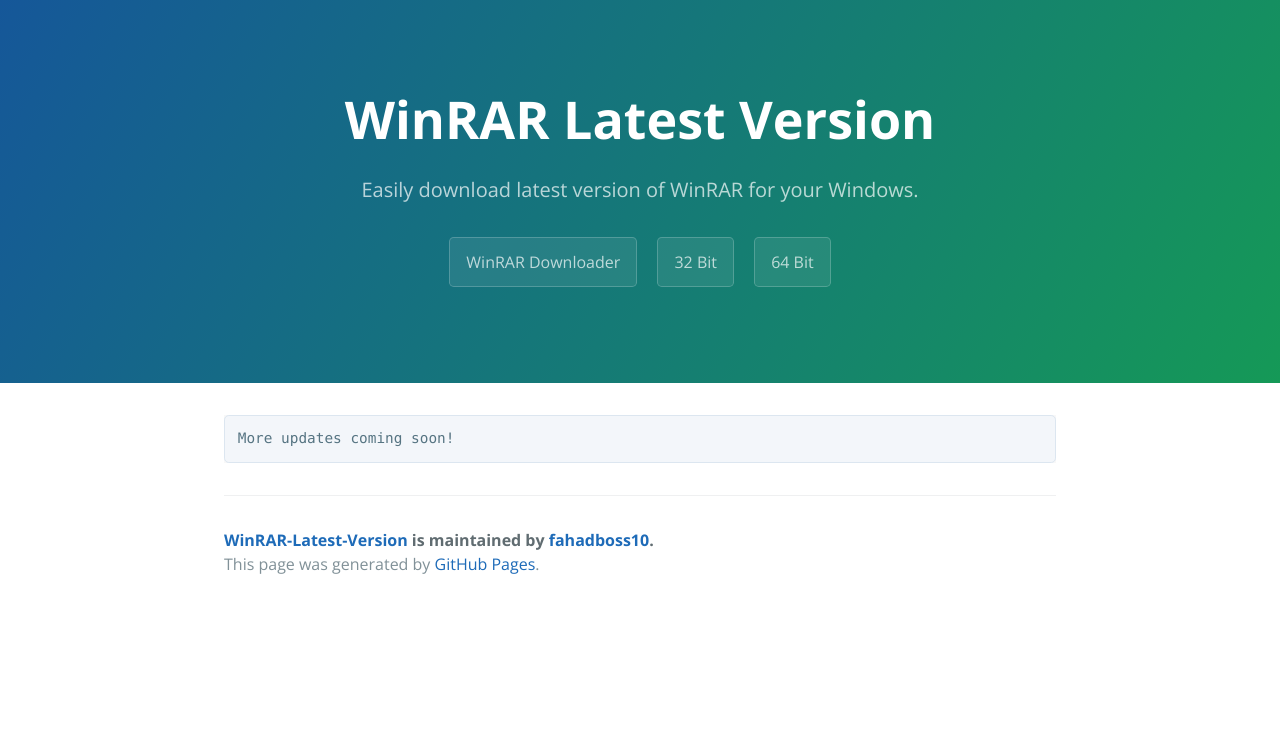
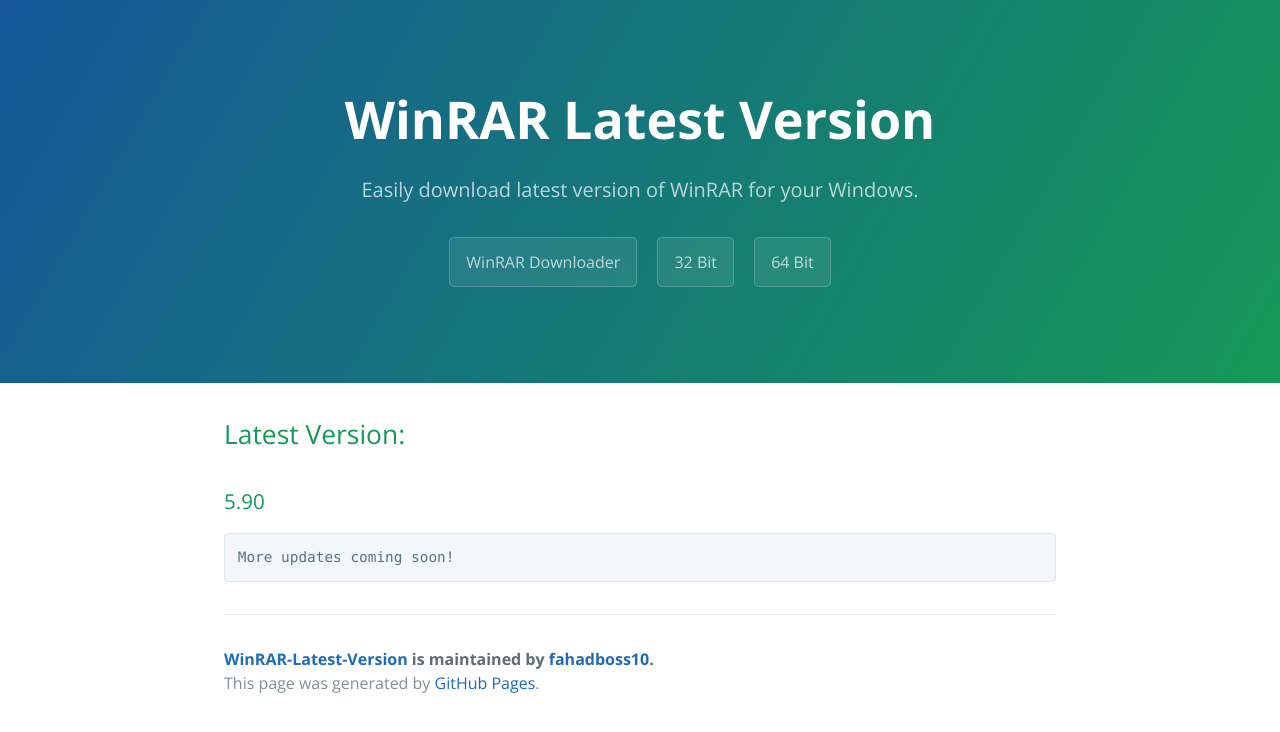
Before and after one commit to fahadboss10/WinRAR-Latest-Version, a Jekyll site: the page built from index.md, in a window 1280 px wide. Shown: the top 732 px of the page. Built offline with Jekyll 4.4.1, drawn with Linux system fonts in a browser that asks for light colours.

Commit message:
Update index.md
Added latest version heading

````diff
--- a/index.md
+++ b/index.md
@@ -2,6 +2,9 @@
 layout: default
 ---
 
+<h2>Latest Version:</h2>
+<h3>5.90</h3>
+
 ```
 More updates coming soon!
 ```
````
